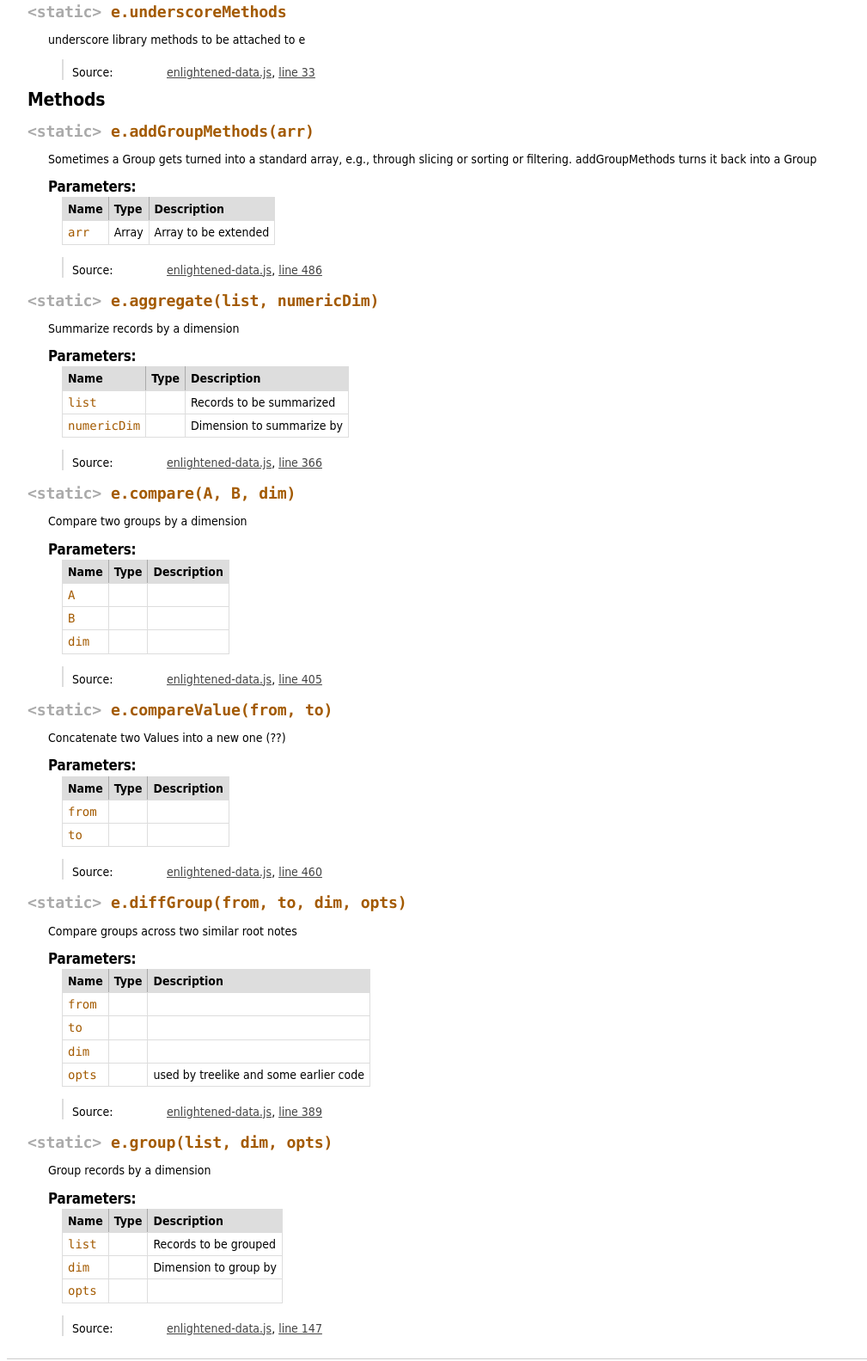
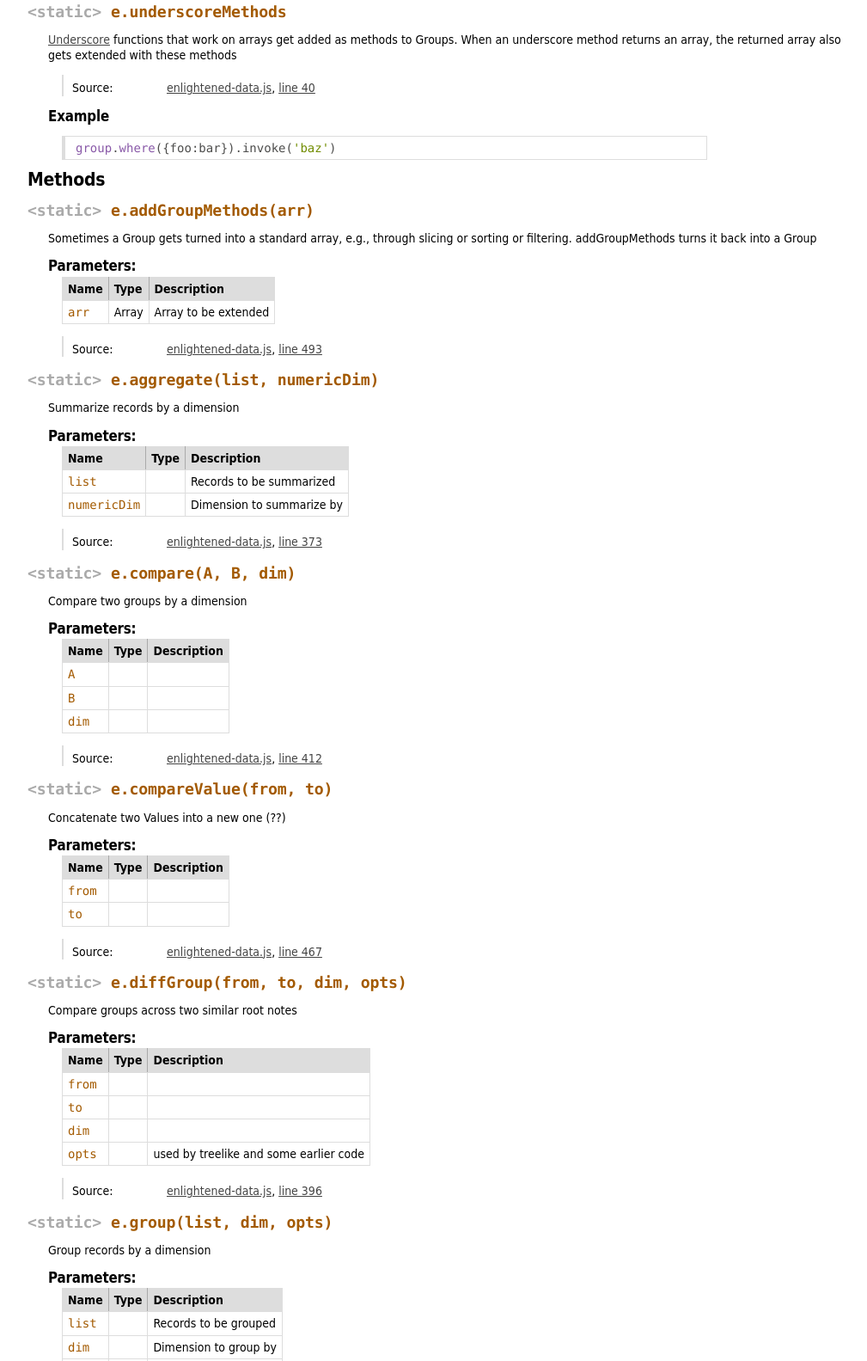
Before and after one commit to Sigfried/enlightened-data, a website: page docs/enlightenedData.html in a window 1280 px wide. Shown: the part 176-1759 px from the top of the page at 86% size, without its empty margins (0-1009 px from the left). Drawn offline with Linux system fonts and the light colour scheme.

Commit message:
generated documentation update: 6f539bba5fb746efe8e02abca881c10bfa9cc691

```diff
--- a/docs/enlightenedData.html
+++ b/docs/enlightenedData.html
@@ -101,7 +101,9 @@
 <dd>
 
     <div class="description">
-        underscore library methods to be attached to e
+        <a href="http://underscorejs.org/">Underscore</a> functions that work on arrays get added as methods to Groups.
+When an underscore method returns an array, the returned array
+also gets extended with these methods
     </div>
 
 
@@ -130,7 +132,7 @@
 
     <dt class="tag-source">Source:</dt>
     <dd class="tag-source"><ul class="dummy"><li>
-        <a href="enlightened-data.js.html">enlightened-data.js</a>, <a href="enlightened-data.js.html#line33">line 33</a>
+        <a href="enlightened-data.js.html">enlightened-data.js</a>, <a href="enlightened-data.js.html#line40">line 40</a>
     </li></ul></dd>
 
 
@@ -141,6 +143,11 @@
 
 </dl>
 
+
+
+        <h5>Example</h5>
+
+    <pre class="prettyprint"><code>group.where({foo:bar}).invoke('baz')</code></pre>
 
 
 </dd>
@@ -245,7 +252,7 @@
 
     <dt class="tag-source">Source:</dt>
     <dd class="tag-source"><ul class="dummy"><li>
-        <a href="enlightened-data.js.html">enlightened-data.js</a>, <a href="enlightened-data.js.html#line486">line 486</a>
+        <a href="enlightened-data.js.html">enlightened-data.js</a>, <a href="enlightened-data.js.html#line493">line 493</a>
     </li></ul></dd>
 
 
@@ -375,7 +382,7 @@
 
     <dt class="tag-source">Source:</dt>
     <dd class="tag-source"><ul class="dummy"><li>
-        <a href="enlightened-data.js.html">enlightened-data.js</a>, <a href="enlightened-data.js.html#line366">line 366</a>
+        <a href="enlightened-data.js.html">enlightened-data.js</a>, <a href="enlightened-data.js.html#line373">line 373</a>
     </li></ul></dd>
 
 
@@ -523,7 +530,7 @@
 
     <dt class="tag-source">Source:</dt>
     <dd class="tag-source"><ul class="dummy"><li>
-        <a href="enlightened-data.js.html">enlightened-data.js</a>, <a href="enlightened-data.js.html#line405">line 405</a>
+        <a href="enlightened-data.js.html">enlightened-data.js</a>, <a href="enlightened-data.js.html#line412">line 412</a>
     </li></ul></dd>
 
 
@@ -653,7 +660,7 @@
 
     <dt class="tag-source">Source:</dt>
     <dd class="tag-source"><ul class="dummy"><li>
-        <a href="enlightened-data.js.html">enlightened-data.js</a>, <a href="enlightened-data.js.html#line460">line 460</a>
+        <a href="enlightened-data.js.html">enlightened-data.js</a>, <a href="enlightened-data.js.html#line467">line 467</a>
     </li></ul></dd>
 
 
@@ -819,7 +826,7 @@
 
     <dt class="tag-source">Source:</dt>
     <dd class="tag-source"><ul class="dummy"><li>
-        <a href="enlightened-data.js.html">enlightened-data.js</a>, <a href="enlightened-data.js.html#line389">line 389</a>
+        <a href="enlightened-data.js.html">enlightened-data.js</a>, <a href="enlightened-data.js.html#line396">line 396</a>
     </li></ul></dd>
 
 
@@ -967,7 +974,7 @@
 
     <dt class="tag-source">Source:</dt>
     <dd class="tag-source"><ul class="dummy"><li>
-        <a href="enlightened-data.js.html">enlightened-data.js</a>, <a href="enlightened-data.js.html#line147">line 147</a>
+        <a href="enlightened-data.js.html">enlightened-data.js</a>, <a href="enlightened-data.js.html#line154">line 154</a>
     </li></ul></dd>
 
 
@@ -1014,7 +1021,7 @@
 <br clear="both">
 
 <footer>
-    Documentation generated by <a href="https://github.com/jsdoc3/jsdoc">JSDoc 3.3.0-alpha2</a> on Tue Dec 17 2013 21:31:46 GMT-0500 (EST)
+    Documentation generated by <a href="https://github.com/jsdoc3/jsdoc">JSDoc 3.3.0-alpha2</a> on Tue Dec 17 2013 21:53:56 GMT-0500 (EST)
 </footer>
 
 <script> prettyPrint(); </script>
```
Also changed, not shown: docs/enlightened-data.js.html (+12 -5 lines), docs/index.html (+1 -1 lines).
